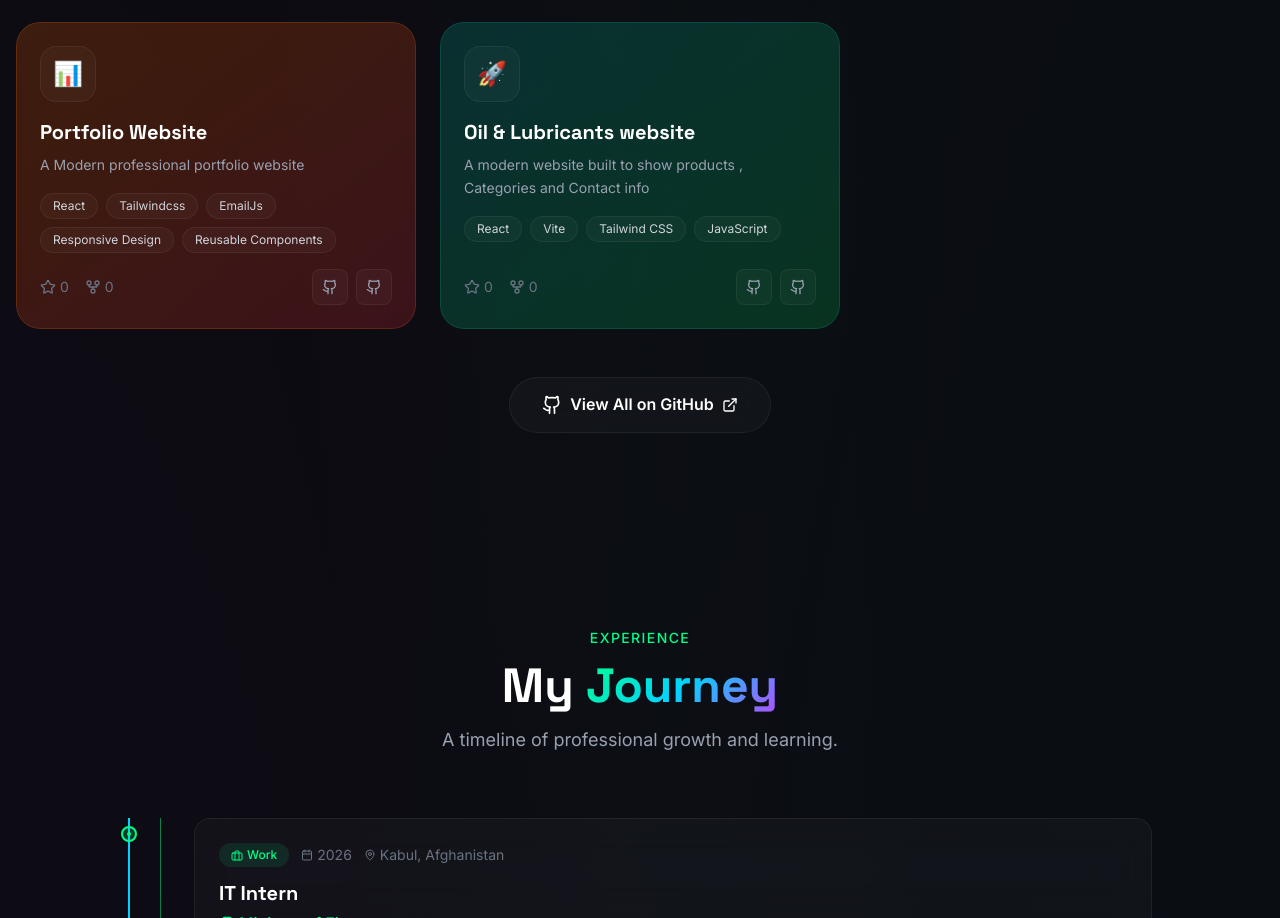
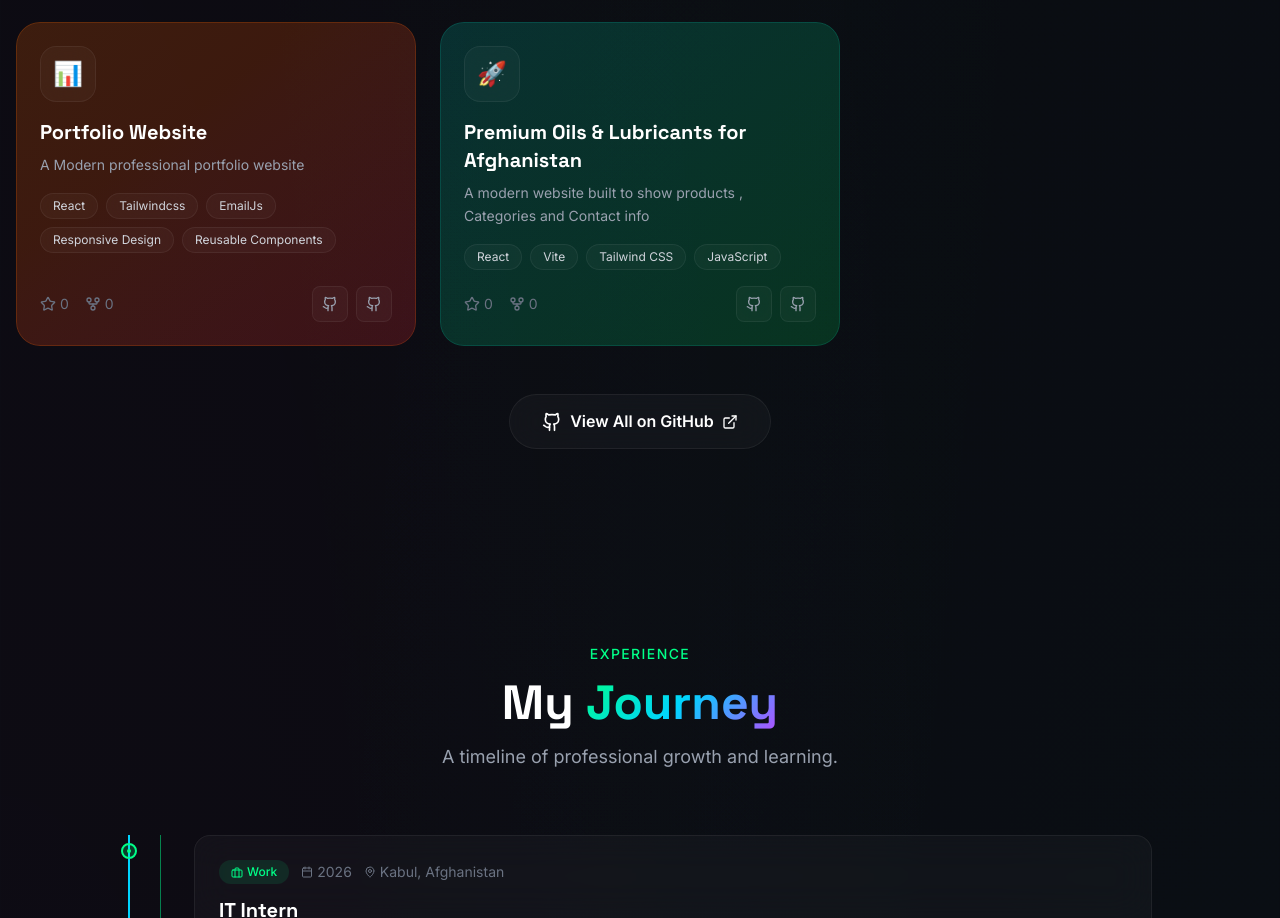
Before and after one commit to Haifz-Ahmad-Shirzad/HafizPortfolioWebsite, a React (Vite) app: page / in a window 1280 px wide. Shown: the part 4480-5398 px from the top of the page. Built offline with nearby package versions, Linux system fonts and the light colour scheme.

Commit message:
add: project added

```diff
--- a/src/components/Projects.jsx
+++ b/src/components/Projects.jsx
@@ -76,7 +76,7 @@ const projects = [
   },
 
   {
-    title: "Oil & Lubricants website",
+    title: "Premium Oils & Lubricants for Afghanistan",
     description:
       "A modern  website built to show products , Categories and Contact info",
     tags: ["React", "Vite", "Tailwind CSS", "JavaScript"],
```
